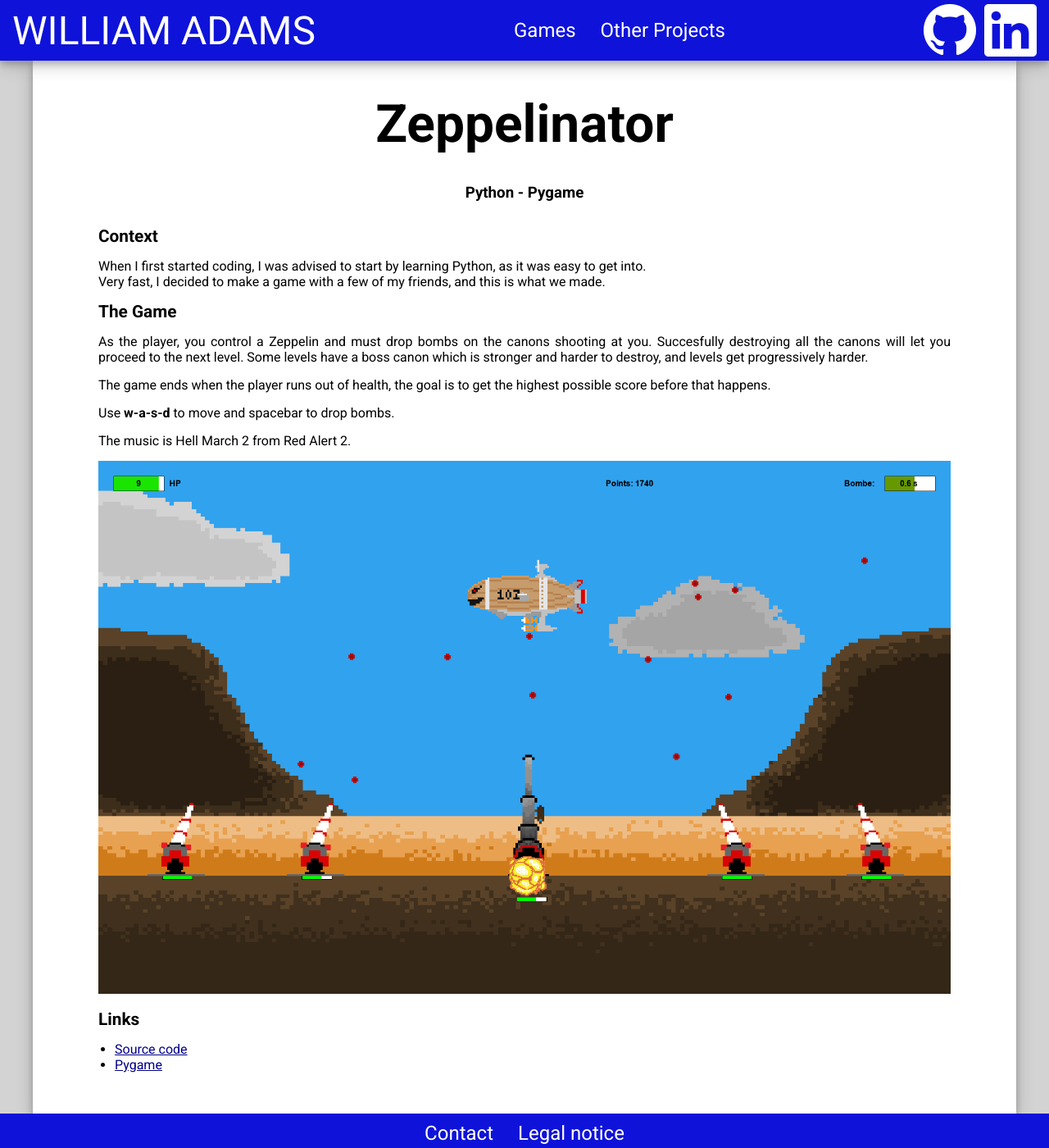
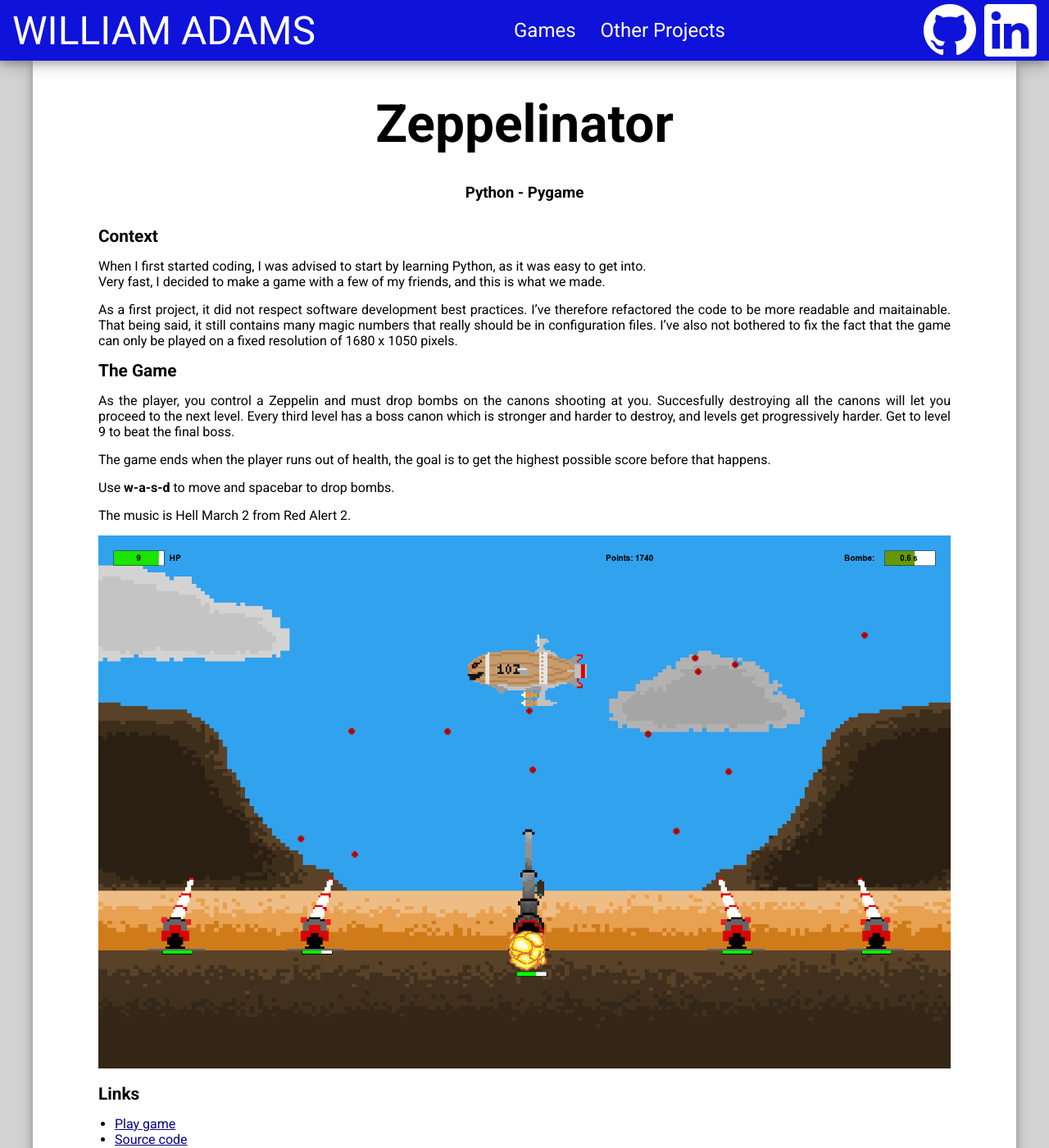
Before and after one commit to WillTheWizard42/WillTheWizard42.github.io, a Jekyll site: the page built from _solo-games/zeppelinator.md, in a window 1280 px wide and 1400 px high. Shown: the whole window at 82% size. Built offline with Jekyll 4.4.1, drawn with Linux system fonts in a browser that asks for light colours.

Commit message:
Updated zeppelinator page

```diff
--- a/_solo-games/zeppelinator.md
+++ b/_solo-games/zeppelinator.md
@@ -7,9 +7,11 @@ project_id: Zeppelinator
 When I first started coding, I was advised to start by learning Python, as it was easy to get into. <br />
 Very fast, I decided to make a game with a few of my friends, and this is what we made.
 
+As a first project, it did not respect software development best practices. I've therefore refactored the code to be more readable and maitainable. That being said, it still contains many magic numbers that really should be in configuration files. I've also not bothered to fix the fact that the game can only be played on a fixed resolution of 1680 x 1050 pixels.
+
 #### The game
 
-As the player, you control a Zeppelin and must drop bombs on the canons shooting at you. Succesfully destroying all the canons will let you proceed to the next level. Some levels have a boss canon which is stronger and harder to destroy, and levels get progressively harder.
+As the player, you control a Zeppelin and must drop bombs on the canons shooting at you. Succesfully destroying all the canons will let you proceed to the next level. Every third level has a boss canon which is stronger and harder to destroy, and levels get progressively harder. Get to level 9 to beat the final boss.
 
 The game ends when the player runs out of health, the goal is to get the highest possible score before that happens.
 
@@ -21,5 +23,6 @@ The music is Hell March 2 from Red Alert 2.
 
 #### Links
 
-- [Source code](https://gitlab.com/adamsw/zepplinator)
+- [Play game](https://willthewizard42.itch.io/zeppelinator)
+- [Source code](https://github.com/WillTheWizard42/Zeppelinator)
 - [Pygame](https://www.pygame.org/docs//)
```
